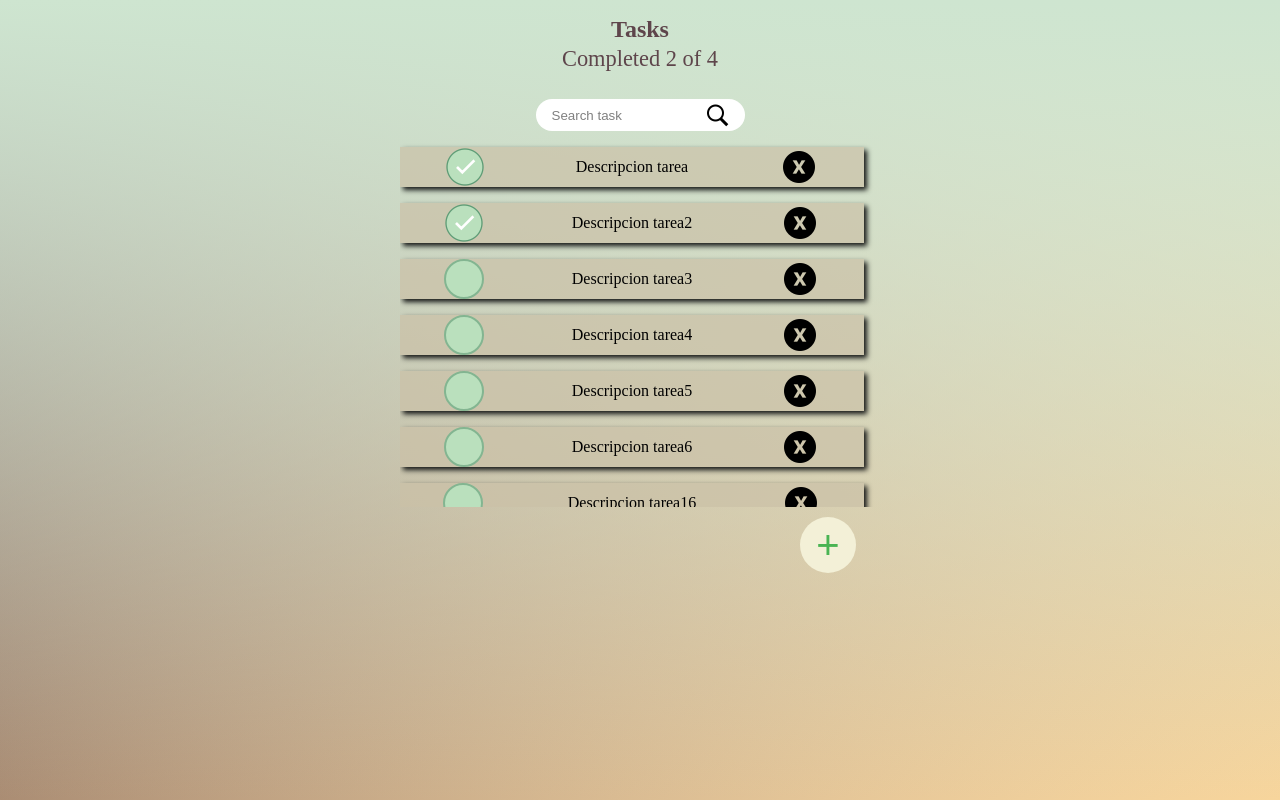
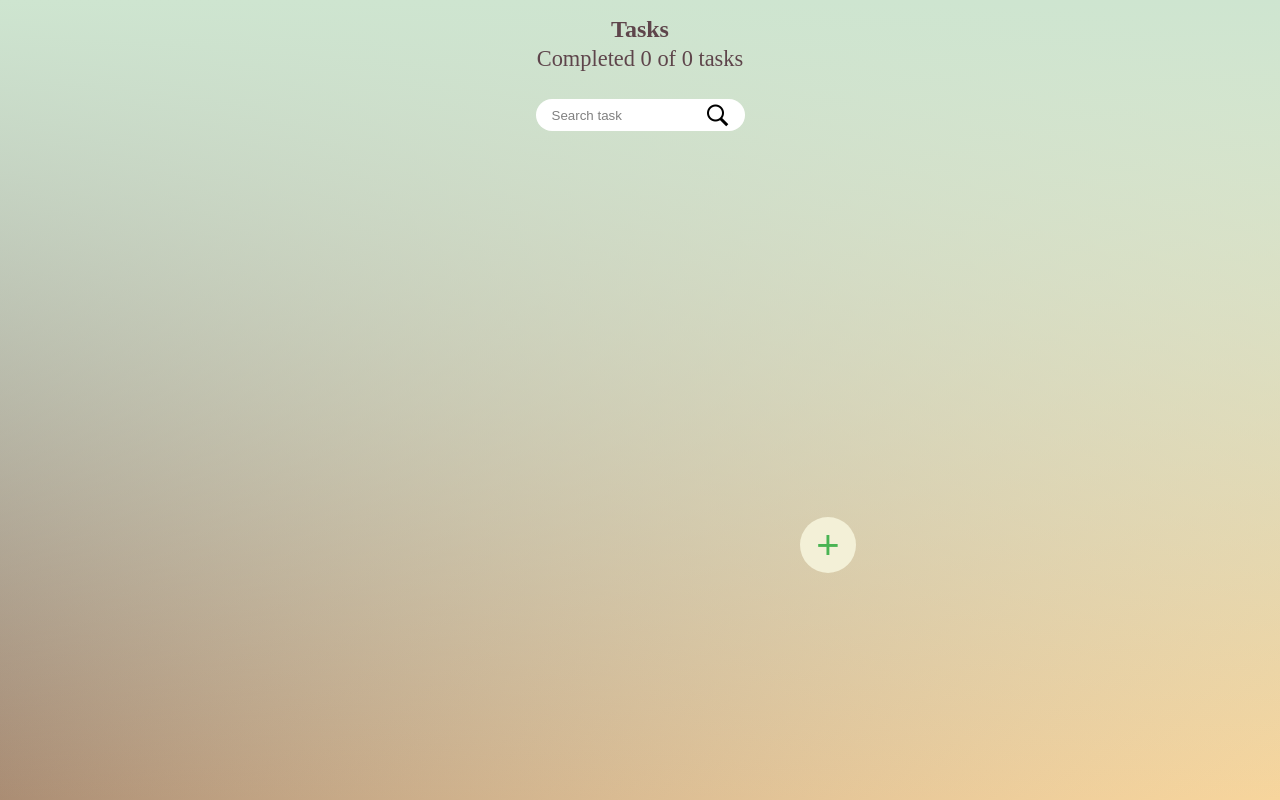
Before and after one commit to RedDiego15/task_organizer, a React (Create React App) app: page / in a window 1280 px wide. Built offline with nearby package versions, Linux system fonts and the light colour scheme.

Commit message:
begin of useState

```diff
--- a/src/App.js
+++ /dev/null
@@ -1,73 +0,0 @@
-// import './App.css';
-import React from 'react';
-import {CreateTodoButton} from './Components/CreateTodoButton';
-import {TodoCounter} from './Components/TodoCounter';
-import {TodoItem} from './Components/TodoItem';
-import {TodoList} from './Components/TodoList';
-import {TodoSearch} from './Components/TodoSearch';
-import {Theme} from './styles/Theme';
-
-
-const lista = [
-  {
-    text:"Descripcion tarea",
-    completed:true,
-  },
-  {
-    text:"Descripcion tarea2",
-    completed:true,
-  },
-  {
-    text:"Descripcion tarea3",
-    completed:false,
-  },
-  {
-    text:"Descripcion tarea4",
-    completed:false,
-  },
-  {
-    text:"Descripcion tarea5",
-    completed:false,
-  },
-  {
-    text:"Descripcion tarea6",
-    completed:false,
-  },
-  {
-    text:"Descripcion tarea16",
-    completed:false,
-  },
-  {
-    text:"Descripcion tarea7",
-    completed:false,
-  },
-  {
-    text:"Descripcion tarea8",
-    completed:false,
-  },
-  {
-    text:"Descripcion tarea9",
-    completed:false,
-  },
-
-]
-
-function App() {
-  return (
-    <Theme theme={"principal"}>
-      <TodoCounter />
-      <TodoSearch />
-      <TodoList >
-        {
-          lista.map(todo => {
-            console.log(todo);
-            return <TodoItem key = {todo.text} lista={todo}/>
-          })
-        }
-      </TodoList >
-      <CreateTodoButton />
-    </Theme>
-  );
-}
-
-export default App;
--- /dev/null
+++ b/src/Components/App/App.js
@@ -0,0 +1,61 @@
+// import './App.css';
+import React from 'react';
+import {AppUi} from './AppUi';
+import {useLocalStorage} from './hooks/useLocalStorage';
+
+
+
+function App() {
+  const [todoList,setTodoList] = useLocalStorage('TODOS_V1',[]);
+  console.log(todoList)
+
+  React.useEffect(() => {
+    console.log("use effect");
+  })
+
+  const [searchValue,setSearchValue] = React.useState('');
+  //const [todoList,setTodoList] = React.useState(parsedTodos);
+  const realizedTasks = todoList.filter((task) => task.completed).length
+  const totalTasks = todoList.length
+
+  const filteredTodoList = todoList.filter((task) => task.text.toLowerCase().includes(searchValue.toLowerCase()));
+
+
+
+
+  const getIdxCopyList = (text) =>{
+    const idx = todoList.findIndex((todo) => todo.text.toLowerCase() === text.toLowerCase() )
+    const newTodos = [...todoList]
+    return {idx,newTodos}
+
+  }
+  const toggleTodo = (text) => {
+    let {idx,newTodos} = getIdxCopyList(text);
+    let property = newTodos[idx].completed;
+    (property)?newTodos[idx].completed=false:newTodos[idx].completed=true;
+    setTodoList(newTodos);
+  }
+  const deleteTodo = (text) => {
+    let {idx,newTodos} = getIdxCopyList(text);
+    newTodos.splice(idx, 1);
+    setTodoList(newTodos);
+  }
+
+
+
+  console.log(todoList)
+
+  return (
+    <AppUi
+    realizedTasks ={realizedTasks}
+    totalTasks ={totalTasks}
+    searchValue={searchValue}
+    setSearchValue={setSearchValue}
+    filteredTodoList = {filteredTodoList}
+    toggleTodo = {toggleTodo}
+    deleteTodo = {deleteTodo}
+    />
+  );
+}
+
+export default App;
--- /dev/null
+++ b/src/Components/App/AppUi.jsx
@@ -0,0 +1,45 @@
+import React from 'react'
+import {CreateTodoButton} from '../CreateTodoButton';
+import {TodoCounter} from '../TodoCounter';
+import {TodoItem} from '../TodoItem';
+import {TodoList} from '../TodoList';
+import {TodoSearch} from '../TodoSearch';
+import {Theme} from '../../styles/Theme';
+
+function AppUi({
+    realizedTasks,
+    totalTasks,
+    searchValue,
+    setSearchValue,
+    filteredTodoList,
+    toggleTodo,
+    deleteTodo
+}) {
+  return (
+    <Theme theme={"principal"}>
+    <TodoCounter
+    realizedTasks ={realizedTasks}
+    totalTasks ={totalTasks}/>
+    <TodoSearch
+      searchValue={searchValue}
+      setSearchValue={setSearchValue}
+    />
+    <TodoList >
+      {
+        filteredTodoList.map(todo => {
+          return <TodoItem
+            key = {todo.text}
+            lista={todo}
+            onComplete = {()=> toggleTodo(todo.text)}
+            onDelete = {() => deleteTodo(todo.text)}
+            />
+        })
+      }
+    </TodoList >
+    <CreateTodoButton />
+  </Theme>
+
+  )
+}
+
+export {AppUi}
--- /dev/null
+++ b/src/Components/App/hooks/useLocalStorage.js
@@ -0,0 +1,26 @@
+import React from 'react'
+
+function useLocalStorage(itemName, initialValue) {
+    const localStorageItem = localStorage.getItem(itemName)
+    let parsedItem;
+
+    if(!localStorageItem){
+        localStorage.setItem(itemName,JSON.stringify(initialValue));
+        parsedItem = []
+    }else{
+        parsedItem = JSON.parse(localStorageItem);
+
+    }
+
+    const [item,setItem] = React.useState(parsedItem);
+
+    const savedLocalTodoList = (newItem) =>{
+        localStorage.setItem(itemName,JSON.stringify(newItem))
+        setItem(newItem);
+    }
+    return [
+        item,
+        savedLocalTodoList
+    ]
+}
+export {useLocalStorage}
--- a/src/Components/MarkTaskButton.jsx
+++ /dev/null
@@ -1,41 +0,0 @@
-import React from 'react'
-import styled from 'styled-components';
-import OkIcon from '../assets/ok_icon.png';
-
-const Circle = styled.div`
-  background-color: #bae0bd;
-  border: 2px solid #83b591;
-  border-radius:50%;
-  width:40px;
-  height:40px;
-  cursor:pointer;
-    &:hover{
-        background-color:white;
-
-    }
-`
-const OkeyIcon = styled.span`
-  background-image: url(${OkIcon});
-  background-repeat:no-repeat;
-  width: 40px;
-  height:40px;
-  `
-function MarkTaskButton(props) {
-    const OnComplete = () =>{
-        alert('has completo el task')
-    }
-
-    const isDone = props.isDone;
-    console.log(isDone);
-    if(isDone) {
-        return (
-            <OkeyIcon
-            onClick={OnComplete}/>
-        )
-    }
-    return (<Circle
-        onClick={OnComplete}/>)
-
-}
-
-export {MarkTaskButton};
--- a/src/Components/TodoCounter.jsx
+++ b/src/Components/TodoCounter.jsx
@@ -17,11 +17,11 @@ const Counter = styled.p`
   color:#5E454B;
 
 `
-function TodoCounter() {
+function TodoCounter(props) {
   return (
     <Header>
       <Title>Tasks</Title>
-      <Counter>Completed 2 of 4</Counter>
+      <Counter>Completed {props.realizedTasks} of {props.totalTasks} tasks</Counter>
     </Header>
   )
 }
--- a/src/Components/TodoItem.jsx
+++ b/src/Components/TodoItem.jsx
@@ -1,7 +1,7 @@
 import React from 'react'
 import styled from 'styled-components';
 import DelIcon from '../assets/del_icon.png'
-import {MarkTaskButton} from './MarkTaskButton'
+import OkIcon from '../assets/ok_icon.png';
 
 const ListItem = styled.li`
   position:relative;
@@ -12,31 +12,59 @@ const ListItem = styled.li`
   min-height:2.5rem;
   list-style: none;
   margin:0.5rem 0;
-  background-color: #cac0a7b3;
+  background-color: ${props => (props.completed ? '#5d5c54bf' : '#cac0a7b3;')};
   box-shadow: 3px 3px 5px 0px #141615;
+
 `
 
 const DeleteIcon = styled.span`
   background-image: url(${DelIcon});
   background-repeat:no-repeat;
+  cursor:pointer;
+  width: 40px;
+  height:40px;
+    &:hover{
+      background-color: red;
+      border-radius: 50%;
+    }
+`
+  const Circle = styled.div`
+  background-color: #bae0bd;
+  border: 2px solid #83b591;
+  border-radius:50%;
+  width:40px;
+  height:40px;
+  cursor:pointer;
+    &:hover{
+        background-color:white;
+
+    }
+`
+const OkeyIcon = styled.span`
+  background-image: url(${OkIcon});
+  background-repeat:no-repeat;
+  cursor:pointer;
   width: 40px;
   height:40px;
   `
 
 
+
 function TodoItem(props) {
-  const OnDelete = () =>{
-    alert('has eliminado el task')
-}
+  const {lista,onComplete,onDelete} = props;
+  let button;
+  if(lista.completed){
+    button = <OkeyIcon onClick={onComplete}/>
+  }else{
+    button = <Circle onClick={onComplete}/>
+  }
 
   return (
-    <ListItem>
-      <MarkTaskButton isDone={props.lista.completed}
-
-      ></MarkTaskButton>
-      <p>{props.lista.text}</p>
+    <ListItem completed = {lista.completed}>
+      {button}
+      <p>{lista.text}</p>
       <DeleteIcon
-      onClick={OnDelete}
+      onClick={onDelete}
       />
     </ListItem>
   )
--- a/src/Components/TodoSearch.jsx
+++ b/src/Components/TodoSearch.jsx
@@ -33,15 +33,23 @@ const ContainerInpunt = styled.div`
 
 `
 
-function TodoSearch() {
+function TodoSearch({searchValue,setSearchValue}) {
+
   const onSearchValueChange = (e) => {
-    console.log(e.target.value);
+
+    setSearchValue(e.target.value);
+    console.log(searchValue);
+
 
   }
   return (
     <ContainerInpunt>
-        <Input placeholder="Search task" type="text" name="" id=""
-        onChange={onSearchValueChange}/>
+        <Input
+        placeholder="Search task"
+        type="text" name="" id=""
+        value = {searchValue}
+        onChange={onSearchValueChange}
+        />
         <Icon src={Search_icon} alt="search icon" />
     </ContainerInpunt>
   )
--- a/src/index.js
+++ b/src/index.js
@@ -1,7 +1,7 @@
 import React from 'react';
 import ReactDOM from 'react-dom';
 // import './index.css';
-import App from './App';
+import App from './Components/App/App';
 
 ReactDOM.render(
   <App/>,
```
Also changed, not shown: src/App.css (deleted, +0 -38 lines).
